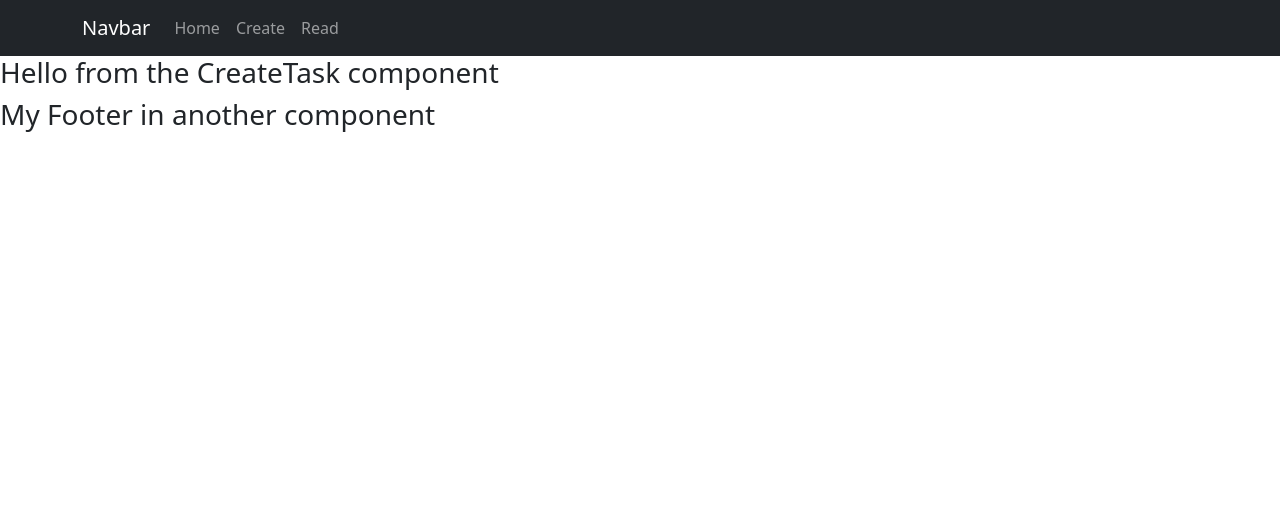
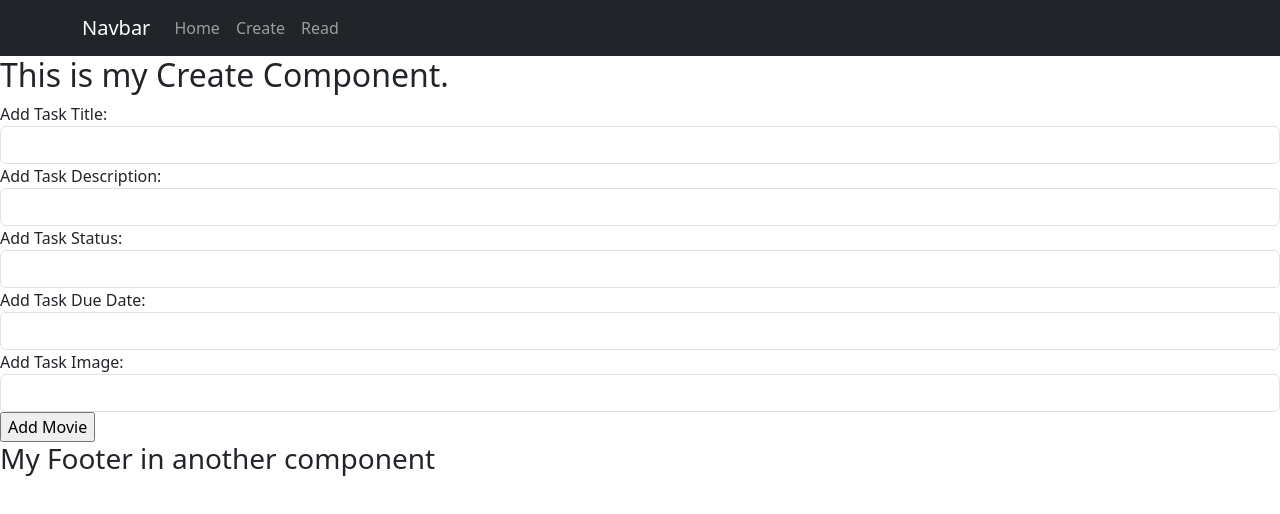
Before and after one commit to KyryloKozlovskyi/MERN-Task-Tracker, a React (Create React App) app: page /create in a window 1280 px wide. Shown: the top 514 px of the page. Built offline with nearby package versions, Linux system fonts and the light colour scheme.

Commit message:
Created a component to create tasks. Updated ReadTask component to use lifecycle hook to retrieve data from api.

```diff
--- a/package.json
+++ b/package.json
@@ -6,6 +6,7 @@
     "@testing-library/jest-dom": "^5.17.0",
     "@testing-library/react": "^13.4.0",
     "@testing-library/user-event": "^13.5.0",
+    "axios": "^1.7.8",
     "bootstrap": "^5.3.3",
     "react": "^18.3.1",
     "react-bootstrap": "^2.10.6",
--- a/src/components/CreateTask.js
+++ b/src/components/CreateTask.js
@@ -1,11 +1,81 @@
-import React from "react";
+import React, { useState } from "react";
 
-// CreateTask component
+// Create component
 const CreateTask = () => {
+  // Adds state variables to functional components
+  // Stores data returned from an API and manages the state of the application.
+  const [title, setTitle] = useState(""); // manages title state
+  const [description, setDescription] = useState(""); // manages year state
+  const [status, setStatus] = useState(""); // manages poster state
+  const [due, setDueDate] = useState(""); // manages poster state
+  const [image, setImage] = useState(""); // manages poster state
+
+  // Logs data submited to the form to the console
+  const handleSubmit = (e) => {
+    e.preventDefault();
+    console.log(title, description, status, due, image); // Logs data to the console
+  };
+
   // Returns the relevant message
   return (
     <div>
-      <h3>Hello from the CreateTask component</h3>
+      <h2>This is my Create Component.</h2>
+      <form onSubmit={handleSubmit}>
+        <div className="form-group">
+          {/*Input box for task title*/}
+          <label>Add Task Title: </label>
+          <input
+            type="text"
+            className="form-control"
+            value={title}
+            onChange={(e) => {
+              setTitle(e.target.value);
+            }}
+          />
+          {/*Input box for task description*/}
+          <label>Add Task Description: </label>
+          <input
+            type="text"
+            className="form-control"
+            value={description}
+            onChange={(e) => {
+              setDescription(e.target.value);
+            }}
+          />
+          {/*Input box for task status*/}
+          <label>Add Task Status: </label>
+          <input
+            type="text"
+            className="form-control"
+            value={status}
+            onChange={(e) => {
+              setStatus(e.target.value);
+            }}
+          />
+          {/*Input box for due date*/}
+          <label>Add Task Due Date: </label>
+          <input
+            type="text"
+            className="form-control"
+            value={due}
+            onChange={(e) => {
+              setDueDate(e.target.value);
+            }}
+          />
+          {/*Input box for task image*/}
+          <label>Add Task Image: </label>
+          <input
+            type="text"
+            className="form-control"
+            value={image}
+            onChange={(e) => {
+              setImage(e.target.value);
+            }}
+          />
+        </div>
+        {/*Submit button*/}
+        <input type="submit" value="Add Movie" />
+      </form>
     </div>
   );
 };
--- a/src/components/ReadTask.js
+++ b/src/components/ReadTask.js
@@ -1,80 +1,26 @@
-import React from "react";
 import Tasks from "./Tasks";
+import { useEffect, useState } from "react";
+import axios from "axios";
 
-// ReadTask Component
-const ReadTask = () => {
-  // Sample data. Array of tasks
-  const data = [
-    {
-      title: "Complete Project Proposal",
-      description:
-        "Write and submit the proposal for the new software project.",
-      status: "pending",
-      dueDate: "2023-12-05T00:00:00Z",
-      image: "https://www.freeiconspng.com/uploads/tasks-icon-9.png",
-    },
-    {
-      title: "Team Meeting",
-      description:
-        "Discuss project milestones and assign tasks to team members.",
-      status: "completed",
-      dueDate: "2023-12-01T14:00:00Z",
-      image: "https://www.freeiconspng.com/uploads/tasks-icon-9.png",
-    },
-    {
-      title: "Update Documentation",
-      description: "Ensure all project documents are up to date and accurate.",
-      status: "pending",
-      dueDate: "2023-12-10T00:00:00Z",
-      image: "https://www.freeiconspng.com/uploads/tasks-icon-9.png",
-    },
-    {
-      title: "Client Feedback",
-      description:
-        "Review and implement feedback from the last client meeting.",
-      status: "in-progress",
-      dueDate: "2023-12-07T00:00:00Z",
-      image: "https://www.freeiconspng.com/uploads/tasks-icon-9.png",
-    },
-    {
-      title: "Code Review",
-      description: "Review pull requests and merge approved changes.",
-      status: "completed",
-      dueDate: "2023-11-29T00:00:00Z",
-      image: "https://www.freeiconspng.com/uploads/tasks-icon-9.png",
-    },
-    {
-      title: "Prepare Presentation",
-      description:
-        "Create slides and speaking notes for the project update presentation.",
-      status: "pending",
-      dueDate: "2023-12-12T00:00:00Z",
-      image: "https://www.freeiconspng.com/uploads/tasks-icon-9.png",
-    },
-    {
-      title: "Database Backup",
-      description:
-        "Perform a full backup of the database before making schema changes.",
-      status: "completed",
-      dueDate: "2023-11-25T00:00:00Z",
-      image: "https://www.freeiconspng.com/uploads/tasks-icon-9.png",
-    },
-    {
-      title: "Write Test Cases",
-      description: "Develop test cases for the new API endpoints.",
-      status: "in-progress",
-      dueDate: "2023-12-03T00:00:00Z",
-      image: "https://www.freeiconspng.com/uploads/tasks-icon-9.png",
-    },
-  ];
+function ReadTask() {
+  const [tasks, setTasks] = useState([]);
 
-  // Returns the relevant message and the tasks array
+  useEffect(() => {
+    axios.get('https://jsonblob.com/api/jsonblob/1313290558235664384')
+      .then((response) => {
+        setTasks(response.data.tasks);
+      })
+      .catch((error) => {
+        console.log(error);
+      });
+  }, []);
+
   return (
     <div>
-      <h3>Hello from the ReadTask component</h3>
-      <Tasks tasks={data} />
+      <h2>This is my Read Component.</h2>
+      <Tasks tasks={tasks} />
     </div>
   );
-};
+}
 
-export default ReadTask; // Exports the component
+export default ReadTask;
--- a/src/components/Tasks.js
+++ b/src/components/Tasks.js
@@ -4,8 +4,8 @@ import TaskItem from "./TaskItem";
 // Tasks component
 const Tasks = (props) => {
   // Maps the tasks to TaskItem components
-  return props.tasks.map((task) => {
-    return <TaskItem myTask={task} key={task.title} />;
+  return props.tasks.map((task, index) => {
+    return <TaskItem myTask={task} key={index} />; // Use index as a temporary unique key
   });
 };
 
```
Also changed, not shown: 1 other file (tests, documents, lock files or other folders).
